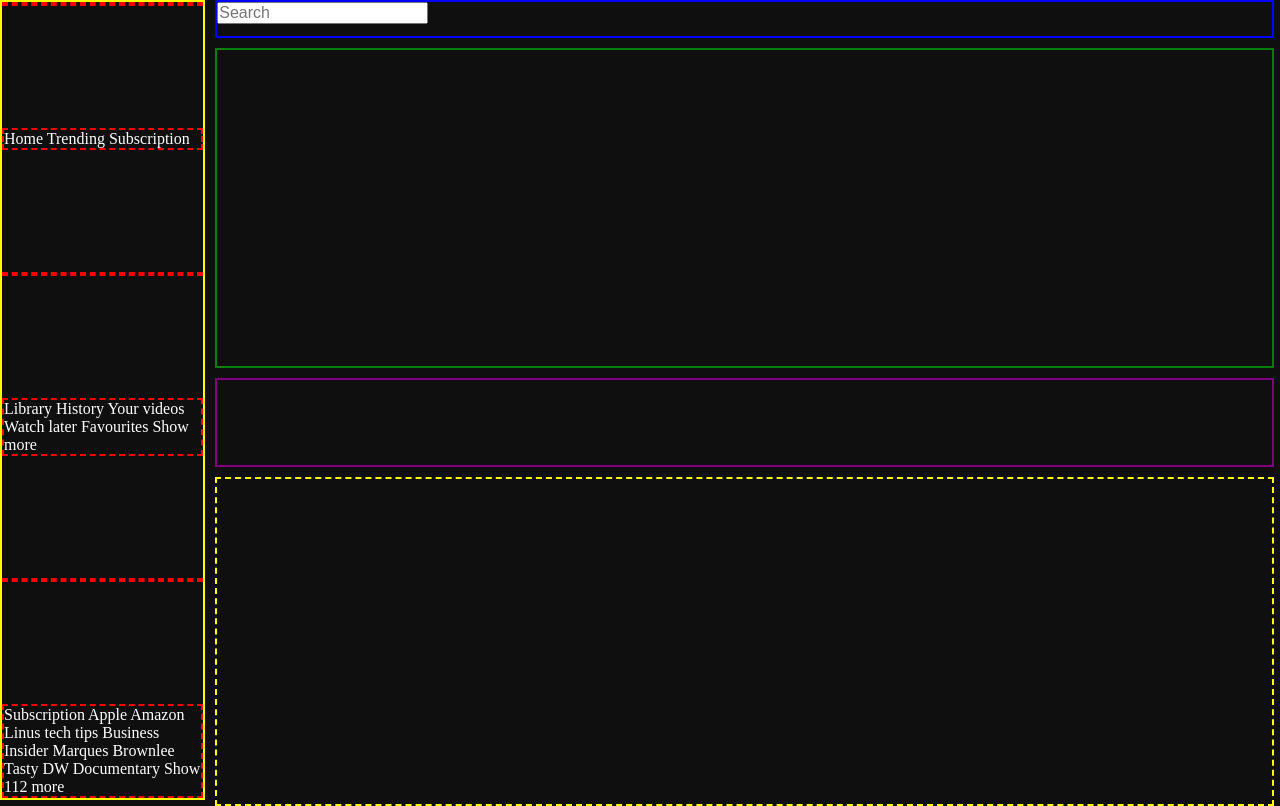
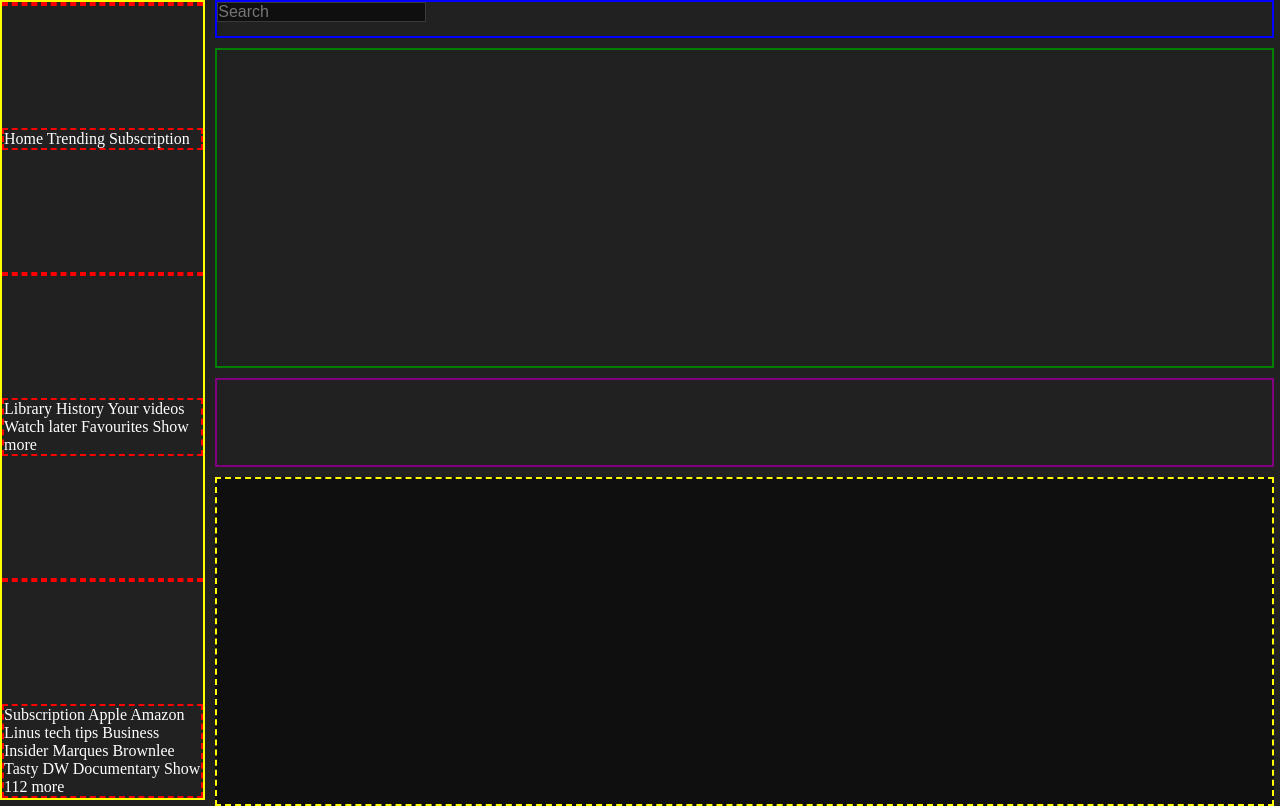
Before and after one commit to thesergioliveira/youTube-clone, a plain HTML site: page index.html in a window 1280 px wide. Drawn offline with Linux system fonts and the light colour scheme.

Commit message:
changes to the background

```diff
--- a/css/style.css
+++ b/css/style.css
@@ -8,7 +8,7 @@
 }
 
 html{
-    background-color: #0f0f0f;
+    background-color: #212121;
 }
 
 body{
@@ -49,6 +49,11 @@ a{
     border: 2px solid blue;
 }
 
+input{
+    background-color: #0F0F0F;
+    border: 0.6px solid rgba(128, 128, 128, 0.377);
+}
+
 /* banner section */
 
 .banner{
@@ -64,4 +69,5 @@ a{
 .video-gallery{
     grid-area: video-gallery;
     border: 2px dashed yellow;
+    background-color: #0F0F0F;
 }
```
